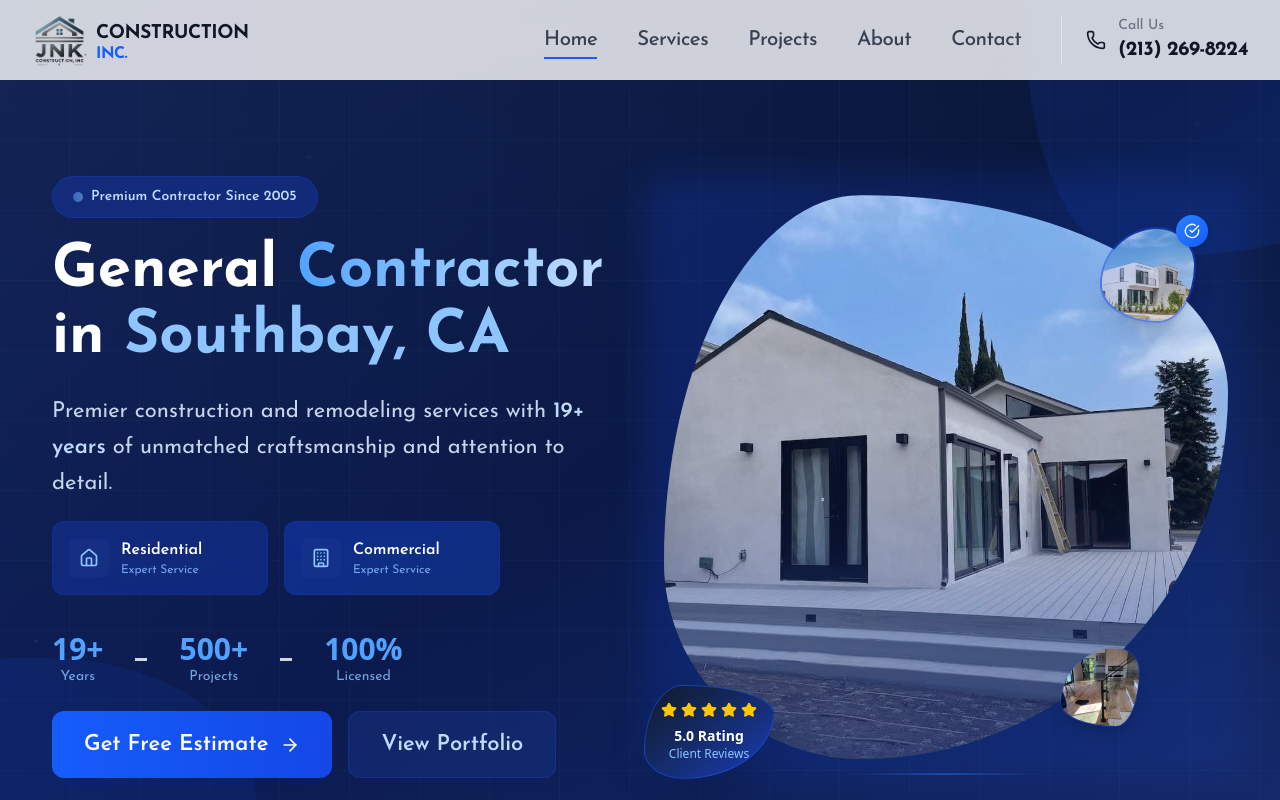
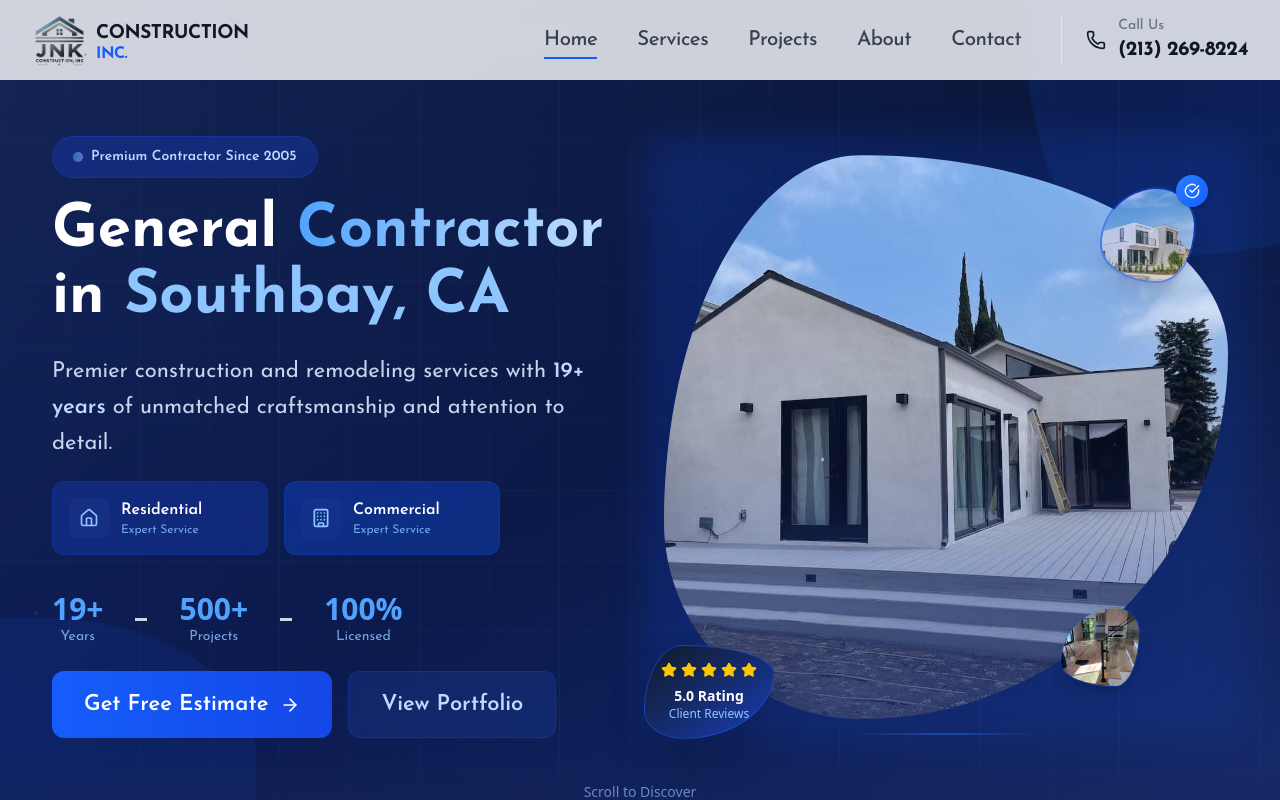
Before and after one commit to thewebstamp/jnk-construction, a Next.js app: page / in a window 1280 px wide. Shown: the top 800 px of the page. Built offline with nearby package versions, Linux system fonts and the light colour scheme.

Commit message:
heropage margin top changed for larger screen

```diff
--- a/app/components/HeroSection.tsx
+++ b/app/components/HeroSection.tsx
@@ -56,7 +56,7 @@ export default function HeroSection() {
             {/* Content */}
             <div className="relative z-10 w-full px-4 sm:px-6 md:px-8 py-8 md:py-12">
                 <div className="container-custom">
-                    <div className="grid lg:grid-cols-2 gap-8 lg:gap-12 items-center lg:mt-10">
+                    <div className="grid lg:grid-cols-2 gap-8 lg:gap-12 items-center">
                         {/* Left Content - Centered for mobile */}
                         <div className="space-y-2 md:space-y-5 text-center lg:text-left">
                             {/* Premium Tagline */}
```
